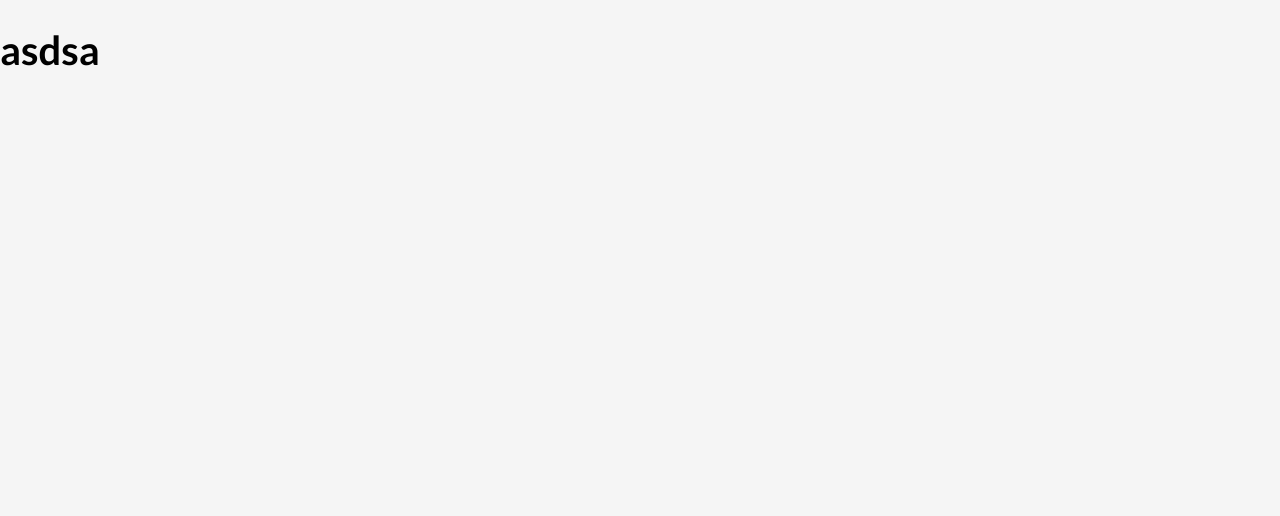
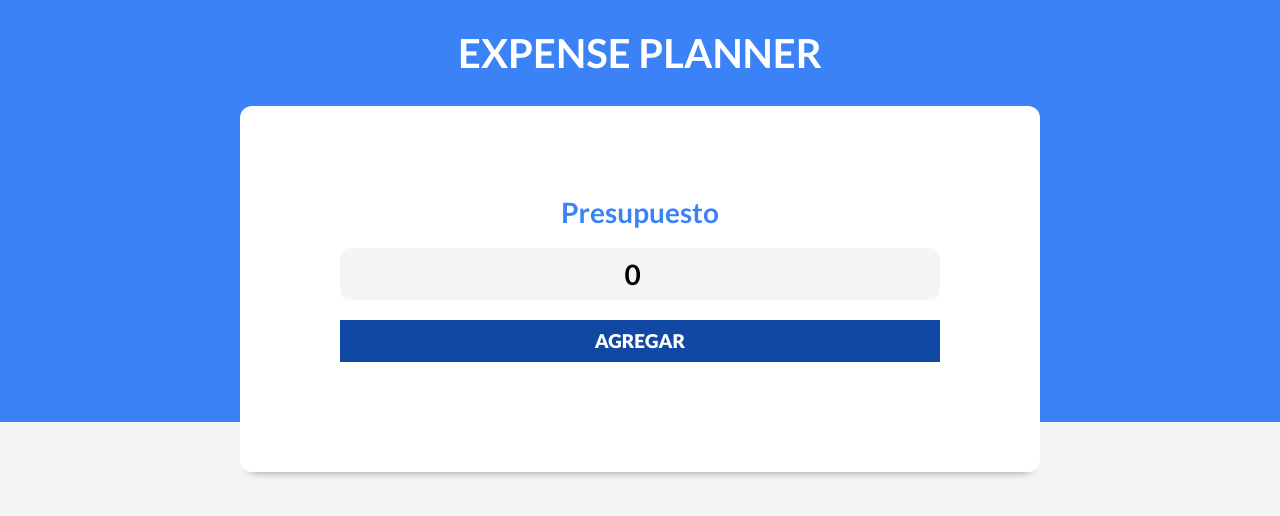
Before and after one commit to urielexis64/react_expensive_management, a React (Vite) app: page / in a window 1280 px wide. Shown: the top 516 px of the page. Built offline with nearby package versions, Linux system fonts and the light colour scheme.

Commit message:
create budget state

```diff
--- a/src/App.jsx
+++ b/src/App.jsx
@@ -1,7 +1,14 @@
 import {useState} from "react";
+import Header from "./components/Header";
 
 function App() {
-	return <h1>asdsa</h1>;
+	const [presupuesto, setPresupuesto] = useState(0);
+
+	return (
+		<div>
+			<Header presupuesto={presupuesto} setPresupuesto={setPresupuesto} />
+		</div>
+	);
 }
 
 export default App;
```
